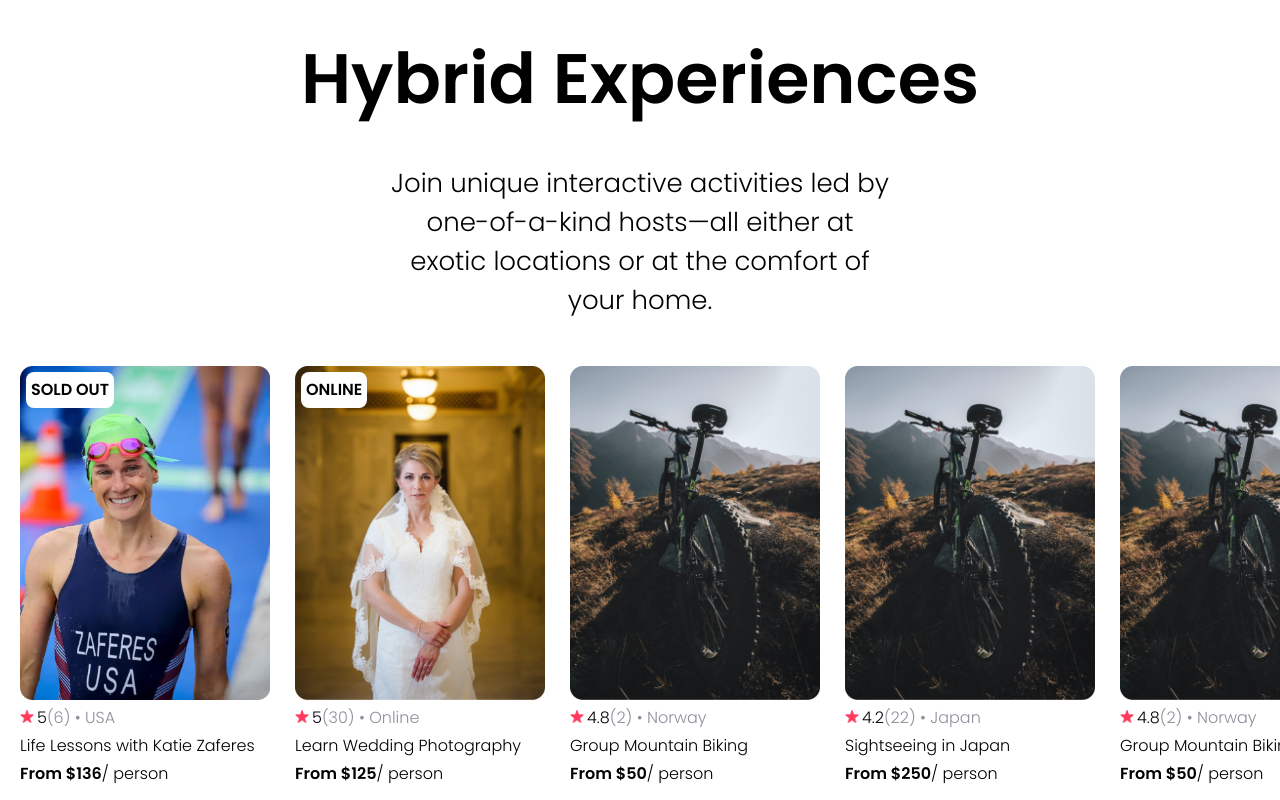
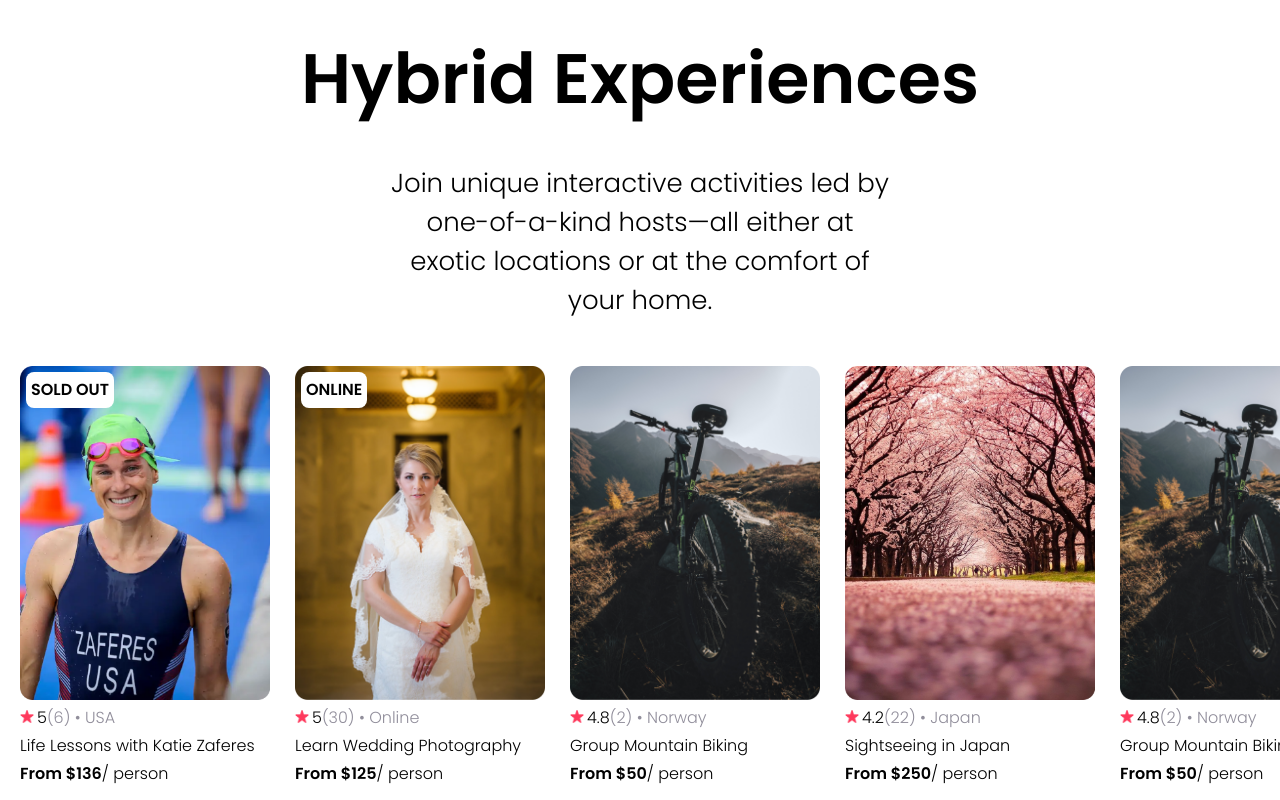
Before and after one commit to somadisingh/airbnb, a React (Create React App) app: page / in a window 1280 px wide. Shown: the part 629-1429 px from the top of the page. Built offline with nearby package versions, Linux system fonts and the light colour scheme.

Commit message:
added border radius and updated data.js

```diff
--- a/public/style.css
+++ b/public/style.css
@@ -47,6 +47,7 @@ nav {
 
 .swimmer {
   width: 250px;
+  border-radius: 9px;
 }
 
 .star {
--- a/src/components/Data.js
+++ b/src/components/Data.js
@@ -44,10 +44,9 @@ const data = [
   {
     id: 4,
     title: "Sightseeing in Japan",
-    description:
-      "Experience the beautiful Norwegian landscape and meet new friends all while conquering rugged terrain on your mountain bike. (Bike provided!)",
+    description: "Explore the",
     price: 250,
-    coverImg: "mountain-bike.png",
+    coverImg: "japan-forest.png",
     stats: {
       rating: 4.2,
       reviewCount: 22,
```
Also changed, not shown: public/images/japan-forest.png (added).
